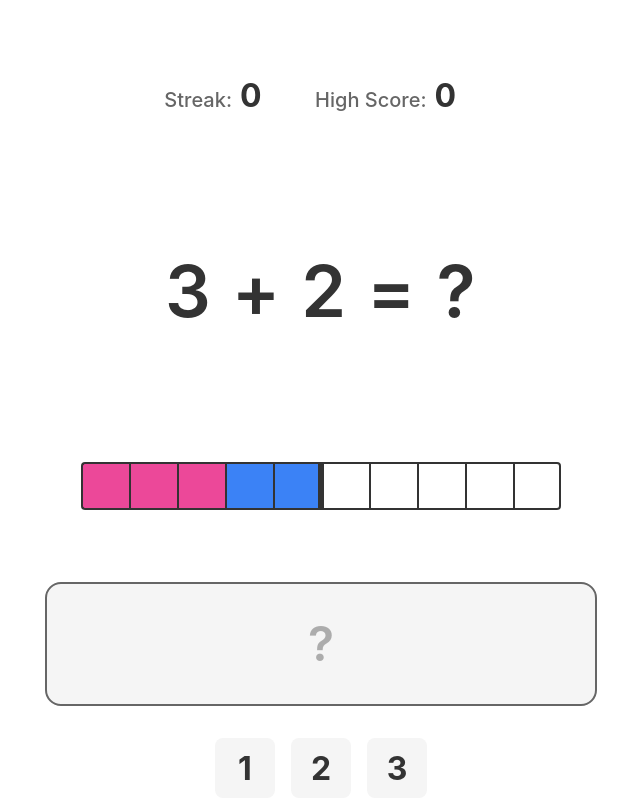
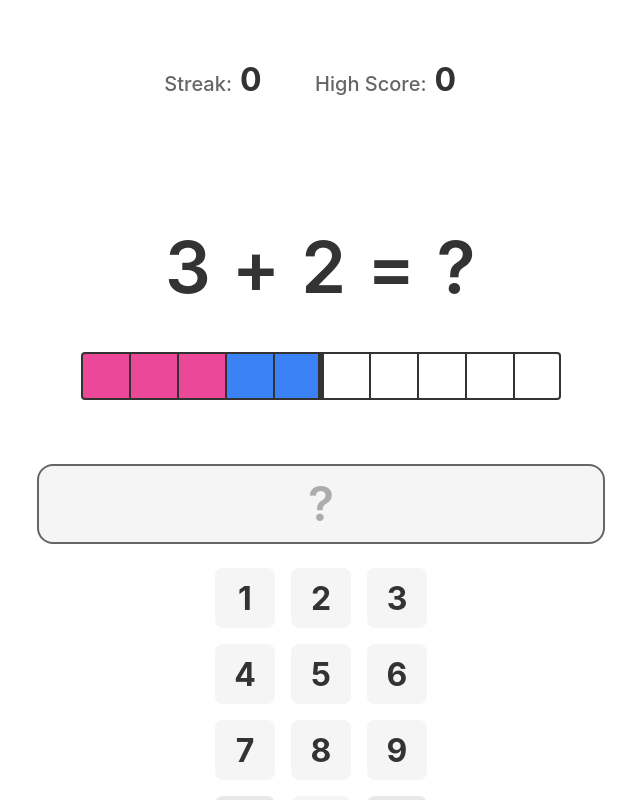
Before and after one commit to cbrit/math-streak, a React (Vite) app: page / in a window 1280 px wide. Shown: the top 802 px of the page, without its empty margins (319-959 px from the left). Built offline with nearby package versions, Linux system fonts and the light colour scheme.

Commit message:
Animations and debugging

```diff
--- a/package.json
+++ b/package.json
@@ -17,6 +17,7 @@
     "@types/react": "^19.2.2",
     "@types/react-dom": "^19.2.2",
     "@vitejs/plugin-react": "^5.0.4",
+    "playwright": "^1.56.1",
     "typescript": "^5.9.3",
     "vite": "^7.1.11"
   }
--- a/src/App.tsx
+++ b/src/App.tsx
@@ -1,4 +1,4 @@
-import { useEffect } from 'react';
+import { useEffect, useState } from 'react';
 import { useGameState } from '@/hooks/useGameState';
 import { useSound } from '@/hooks/useSound';
 import { useKeyboardInput } from '@/hooks/useKeyboardInput';
@@ -8,7 +8,7 @@ import { AnswerDisplay } from '@/components/AnswerDisplay';
 import { NumberPad } from '@/components/NumberPad';
 import { FeedbackModal } from '@/components/FeedbackModal';
 import { TenFrame } from '@/components/TenFrame';
-import { FEATURES } from '@/lib/constants';
+import { FEATURES, TIMING } from '@/lib/constants';
 import styles from '@/styles/App.module.css';
 import '@/styles/global.css';
 
@@ -26,16 +26,23 @@ export default function App() {
 
   // Handle next problem
   const handleNext = () => {
+    setShowAnswerInPlace(false); // Ensure answer is hidden for new problem
     actions.nextProblem();
   };
 
-  // Keyboard input integration
+  // Keyboard input integration - disable during celebration
   const { activeKey } = useKeyboardInput({
     onNumberKey: actions.updateAnswer,
     onBackspace: actions.deleteLastDigit,
     onEnter: handleSubmit,
-    enabled: !state.showFeedback, // Disable during feedback
+    enabled: !state.showFeedback && state.celebrationPhase === null,
   });
+
+  // Track animation states for slide transition
+  const [isSlideOut, setIsSlideOut] = useState(false);
+  const [isSlideIn, setIsSlideIn] = useState(false);
+  const [showAnswerInPlace, setShowAnswerInPlace] = useState(false);
+  const [slidingOutProblem, setSlidingOutProblem] = useState<typeof state.currentProblem | null>(null);
 
   // Play sound when answer is checked
   useEffect(() => {
@@ -46,6 +53,37 @@ export default function App() {
     }
   }, [state.isAnswerCorrect, playSuccess, playError]);
 
+  // Orchestrate celebration flow for correct answers
+  useEffect(() => {
+    if (state.celebrationPhase === 'revealing') {
+      const timers: NodeJS.Timeout[] = [];
+
+      // Show the answer immediately
+      setShowAnswerInPlace(true);
+
+      // After reveal animation, start slide-out and prepare new problem
+      timers.push(setTimeout(() => {
+        // Save the current problem for slide-out animation
+        setSlidingOutProblem(state.currentProblem);
+        setIsSlideOut(true);
+        setShowAnswerInPlace(false); // Hide answer as slide-out starts
+
+        // Load new problem immediately so it's ready to slide in
+        actions.nextProblem();
+        setIsSlideIn(true);
+
+        // Reset slide-in after animation completes
+        timers.push(setTimeout(() => {
+          setIsSlideOut(false);
+          setIsSlideIn(false);
+          setSlidingOutProblem(null);
+        }, TIMING.TRANSITION_DURATION));
+      }, TIMING.ANSWER_REVEAL_DURATION));
+
+      return () => timers.forEach(clearTimeout);
+    }
+  }, [state.celebrationPhase, actions]);
+
   return (
     <div className={styles.app}>
       <div className={styles.container}>
@@ -54,9 +92,33 @@ export default function App() {
           highScore={state.highScore}
         />
 
-        <ProblemDisplay
-          displayString={state.currentProblem.displayString}
-        />
+        <div style={{ position: 'relative', minHeight: '120px' }}>
+          {/* Show sliding out problem during transition (without test ID to avoid conflicts) */}
+          {isSlideOut && slidingOutProblem && (
+            <ProblemDisplay
+              displayString={slidingOutProblem.displayString}
+              showAnswer={true}
+              answer={slidingOutProblem.answer}
+              isRevealing={false}
+              isTransitioning={true}
+              isSlideIn={false}
+              includeTestId={false}
+            />
+          )}
+
+          {/* Show current problem (with slide-in animation if transitioning) */}
+          {(!isSlideOut || isSlideIn) && (
+            <ProblemDisplay
+              displayString={state.currentProblem.displayString}
+              showAnswer={showAnswerInPlace}
+              answer={state.currentProblem.answer}
+              isRevealing={showAnswerInPlace && !isSlideOut}
+              isTransitioning={false}
+              isSlideIn={isSlideIn}
+              includeTestId={true}
+            />
+          )}
+        </div>
 
         <TenFrame
           operands={state.currentProblem.operands}
@@ -72,7 +134,7 @@ export default function App() {
           onNumberClick={actions.updateAnswer}
           onBackspace={actions.deleteLastDigit}
           onSubmit={handleSubmit}
-          disabled={state.showFeedback}
+          disabled={state.showFeedback || state.celebrationPhase !== null}
           activeKey={activeKey}
         />
 
--- a/src/components/ProblemDisplay.tsx
+++ b/src/components/ProblemDisplay.tsx
@@ -2,12 +2,48 @@ import styles from '@/styles/ProblemDisplay.module.css';
 
 interface ProblemDisplayProps {
   displayString: string;
+  showAnswer?: boolean;
+  answer?: number;
+  isRevealing?: boolean;
+  isTransitioning?: boolean;
+  isSlideIn?: boolean;
+  includeTestId?: boolean;
 }
 
-export function ProblemDisplay({ displayString }: ProblemDisplayProps) {
+export function ProblemDisplay({
+  displayString,
+  showAnswer = false,
+  answer,
+  isRevealing = false,
+  isTransitioning = false,
+  isSlideIn = false,
+  includeTestId = true
+}: ProblemDisplayProps) {
+  // Parse the display string to replace "?" with answer if needed
+  const parts = displayString.split('?');
+
+  // Determine classes for the container
+  const containerClasses = [
+    styles.problemDisplay,
+    isTransitioning && styles.slideOut,
+    isSlideIn && styles.slideIn,
+  ].filter(Boolean).join(' ');
+
+  // Determine classes for the answer
+  const answerClasses = [
+    styles.answerValue,
+    isRevealing && styles.answerRevealed,
+  ].filter(Boolean).join(' ');
+
   return (
-    <div className={styles.problemDisplay} data-testid="problem">
-      {displayString}
+    <div className={containerClasses} {...(includeTestId && { 'data-testid': 'problem' })}>
+      {parts[0]}
+      {showAnswer && answer !== undefined ? (
+        <span className={answerClasses}>{answer}</span>
+      ) : (
+        <span>?</span>
+      )}
+      {parts[1]}
     </div>
   );
 }
--- a/src/hooks/useGameState.ts
+++ b/src/hooks/useGameState.ts
@@ -10,7 +10,10 @@ type GameAction =
   | { type: 'DELETE_DIGIT' }
   | { type: 'SUBMIT_ANSWER' }
   | { type: 'NEXT_PROBLEM'; problem: Problem }
-  | { type: 'SET_HIGH_SCORE'; score: number };
+  | { type: 'SET_HIGH_SCORE'; score: number }
+  | { type: 'START_CELEBRATION' }
+  | { type: 'TRANSITION_TO_NEXT' }
+  | { type: 'COMPLETE_TRANSITION' };
 
 /**
  * Reducer function to handle game state transitions
@@ -59,9 +62,31 @@ function gameReducer(state: GameState, action: GameAction): GameState {
       return {
         ...state,
         isAnswerCorrect: isCorrect,
-        showFeedback: true,
+        showFeedback: !isCorrect, // Only show modal for incorrect answers
+        celebrationPhase: isCorrect ? 'revealing' : null,
         // Increment streak on correct answer, keep current streak for display on incorrect
         streak: isCorrect ? state.streak + 1 : state.streak,
+      };
+    }
+
+    case 'START_CELEBRATION': {
+      return {
+        ...state,
+        celebrationPhase: 'revealing',
+      };
+    }
+
+    case 'TRANSITION_TO_NEXT': {
+      return {
+        ...state,
+        celebrationPhase: 'transitioning',
+      };
+    }
+
+    case 'COMPLETE_TRANSITION': {
+      return {
+        ...state,
+        celebrationPhase: null,
       };
     }
 
@@ -72,6 +97,7 @@ function gameReducer(state: GameState, action: GameAction): GameState {
         currentAnswer: '',
         isAnswerCorrect: null,
         showFeedback: false,
+        celebrationPhase: null,
         // Reset streak when moving to next problem after incorrect answer
         streak: state.isAnswerCorrect === false ? 0 : state.streak,
       };
@@ -112,6 +138,7 @@ export function useGameState(config: DifficultyConfig = DEFAULT_CONFIG) {
     highScore,
     isAnswerCorrect: null,
     showFeedback: false,
+    celebrationPhase: null,
   });
 
   // Update high score when streak increases beyond current high score
--- a/src/lib/constants.ts
+++ b/src/lib/constants.ts
@@ -2,9 +2,11 @@ import type { DifficultyConfig } from './types';
 
 // Timing constants (in milliseconds)
 export const TIMING = {
-  AUTO_ADVANCE_DELAY: 1500, // Auto-advance after correct answer
-  CELEBRATION_DURATION: 1200, // Celebration animation duration
+  AUTO_ADVANCE_DELAY: 1500, // Auto-advance after correct answer (deprecated - use ANSWER_REVEAL_DURATION)
+  CELEBRATION_DURATION: 1200, // Celebration animation duration (deprecated)
   FEEDBACK_TRANSITION: 300, // Fade in/out for feedback
+  ANSWER_REVEAL_DURATION: 600, // Duration for answer reveal wiggle animation (matches CSS)
+  TRANSITION_DURATION: 600, // Duration for equation slide transition (matches CSS)
 } as const;
 
 // UI constants
--- a/src/lib/types.ts
+++ b/src/lib/types.ts
@@ -26,6 +26,9 @@ export interface DifficultyConfig {
   };
 }
 
+// Celebration animation phases
+export type CelebrationPhase = null | 'revealing' | 'transitioning';
+
 // Game state
 export interface GameState {
   currentProblem: Problem;
@@ -34,6 +37,7 @@ export interface GameState {
   highScore: number;
   isAnswerCorrect: boolean | null;
   showFeedback: boolean;
+  celebrationPhase: CelebrationPhase;
 }
 
 // Feedback types
--- a/src/styles/App.module.css
+++ b/src/styles/App.module.css
@@ -1,29 +1,38 @@
 .app {
-  min-height: 100vh;
+  height: 100vh;
   display: flex;
   align-items: center;
   justify-content: center;
   background: var(--color-background);
-  padding: var(--spacing-lg);
+  padding: var(--spacing-md);
+  overflow: hidden;
 }
 
 .container {
   width: 100%;
   max-width: 600px;
+  max-height: 100%;
   display: flex;
   flex-direction: column;
-  gap: var(--spacing-xl);
-  padding: var(--spacing-lg);
+  gap: var(--spacing-lg);
+  padding: var(--spacing-md);
+  justify-content: space-evenly;
 }
 
 /* Responsive adjustments for smaller screens */
-@media (max-width: 480px) {
+@media (max-width: 768px) {
   .app {
-    padding: var(--spacing-md);
+    padding: var(--spacing-sm);
   }
 
   .container {
-    gap: var(--spacing-lg);
-    padding: var(--spacing-md);
+    gap: var(--spacing-md);
+    padding: var(--spacing-sm);
   }
 }
+
+@media (max-width: 480px) {
+  .container {
+    gap: var(--spacing-sm);
+  }
+}
--- a/src/styles/ProblemDisplay.module.css
+++ b/src/styles/ProblemDisplay.module.css
@@ -14,7 +14,71 @@
   margin: var(--spacing-lg) 0;
 }
 
-/* Make the question mark stand out slightly */
-.problemDisplay:has(> *) {
-  /* If we need to target specific parts later, we can add that */
+/* Answer value styling */
+.answerValue {
+  display: inline-block;
+  color: var(--color-success);
+  font-weight: 700;
 }
+
+/* Answer reveal animation (wiggle and scale) */
+.answerRevealed {
+  animation: wiggleScale 600ms cubic-bezier(0.68, -0.55, 0.265, 1.55);
+}
+
+/* Slide out animation for transitioning */
+.slideOut {
+  position: absolute;
+  top: 0;
+  left: 0;
+  right: 0;
+  animation: slideOutLeft 600ms cubic-bezier(0.68, -0.55, 0.265, 1.55) forwards;
+}
+
+/* Slide in animation for new problem */
+.slideIn {
+  animation: slideInRight 600ms cubic-bezier(0.68, -0.55, 0.265, 1.55);
+}
+
+/* Wiggle and scale keyframes */
+@keyframes wiggleScale {
+  0% {
+    transform: rotate(0deg) scale(1);
+  }
+  25% {
+    transform: rotate(-5deg) scale(1.3);
+  }
+  50% {
+    transform: rotate(5deg) scale(1.3);
+  }
+  75% {
+    transform: rotate(-3deg) scale(1.1);
+  }
+  100% {
+    transform: rotate(0deg) scale(1);
+  }
+}
+
+/* Slide out to the left */
+@keyframes slideOutLeft {
+  0% {
+    transform: translateX(0);
+    opacity: 1;
+  }
+  100% {
+    transform: translateX(-150%);
+    opacity: 0;
+  }
+}
+
+/* Slide in from the right */
+@keyframes slideInRight {
+  0% {
+    transform: translateX(150%);
+    opacity: 0;
+  }
+  100% {
+    transform: translateX(0);
+    opacity: 1;
+  }
+}
```
Also changed, not shown: src/components/FeedbackModal.tsx (+4 -26 lines), 2 other files (tests, documents, lock files or other folders).
